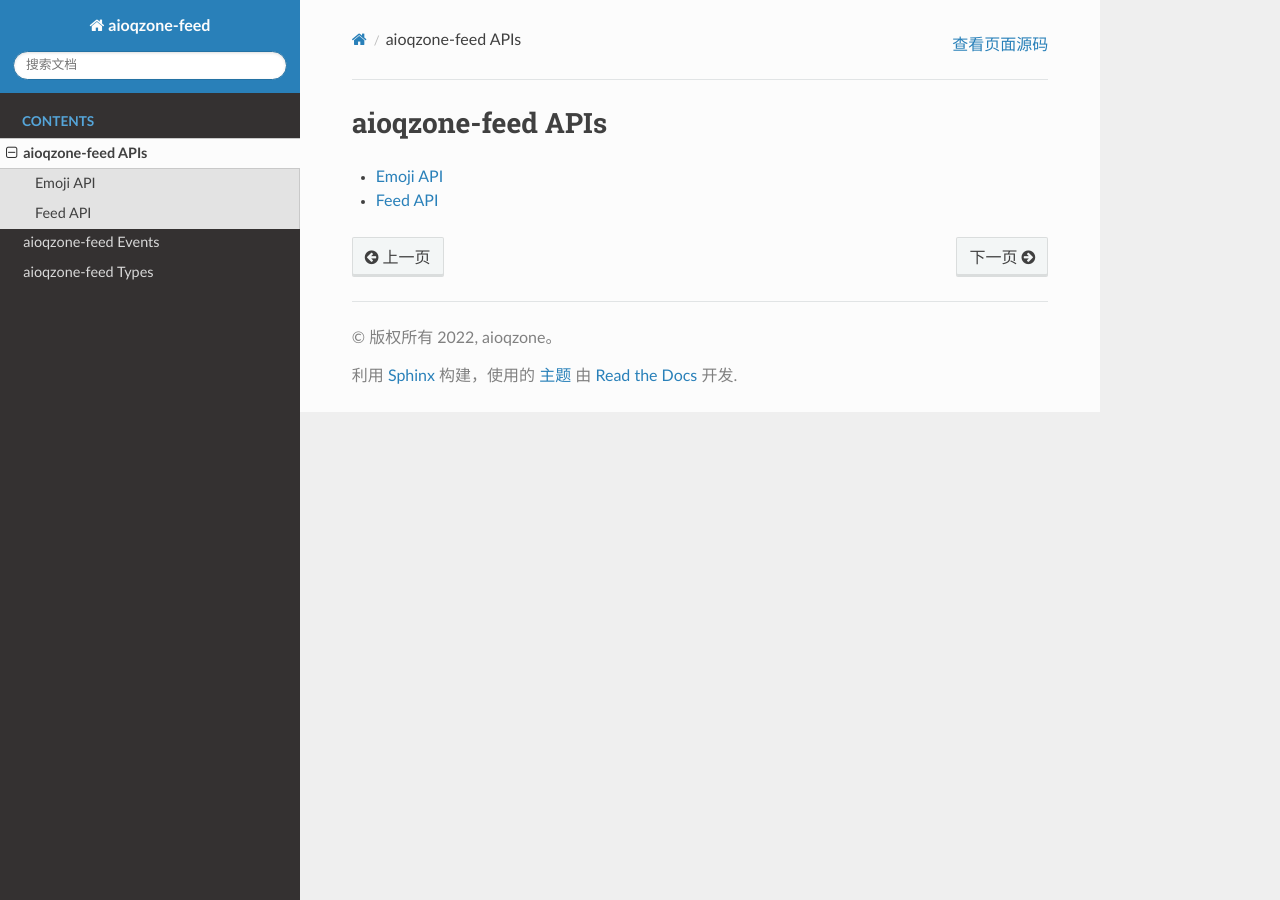
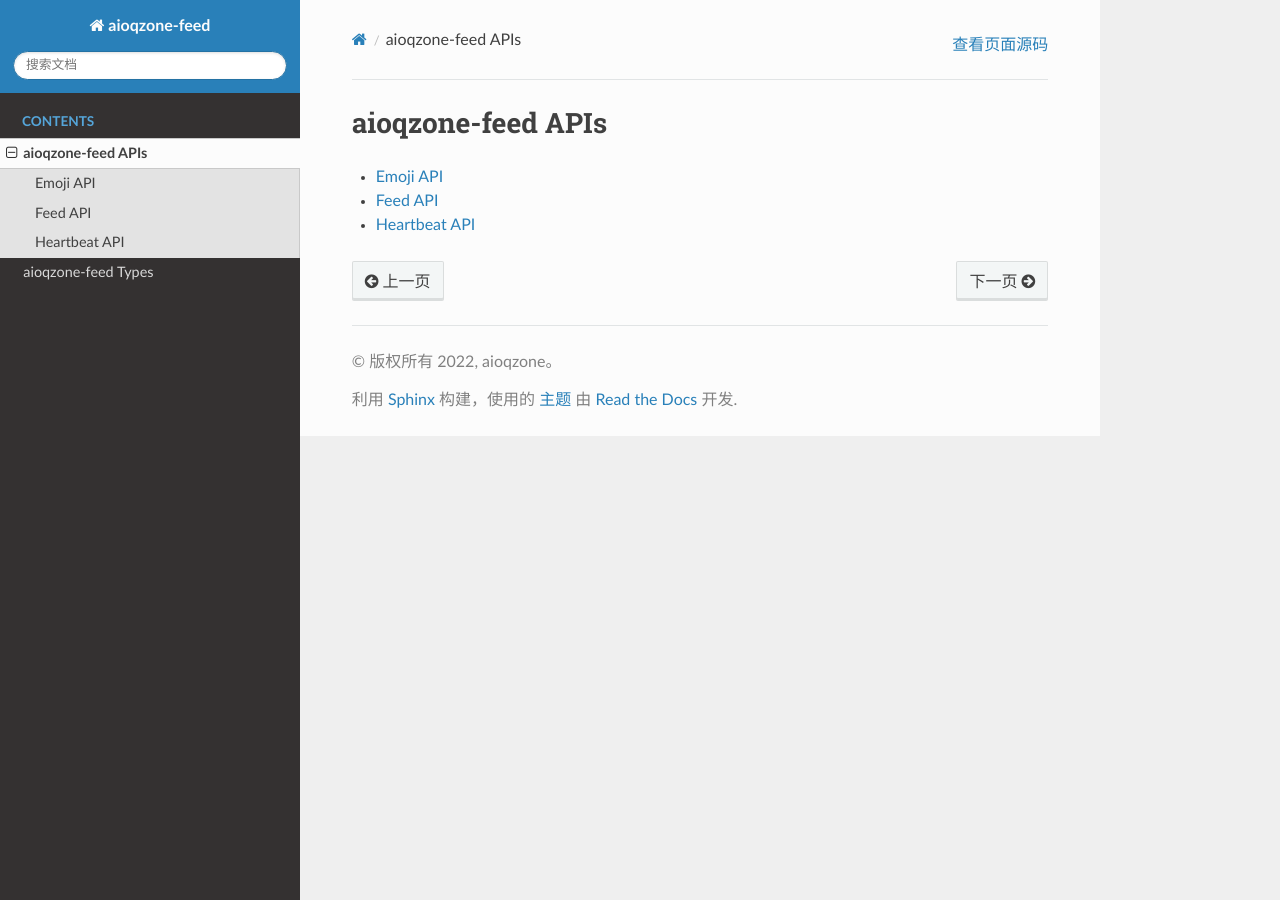
Before and after one commit to aioqzone/aioqzone-feed, a Sphinx documentation site: the page built from doc/source/api/index.rst, in a window 1280 px wide. Built offline with Sphinx 7.4.7 and the Read the Docs theme 2.0.0, drawn with Linux system fonts in a browser that asks for light colours; pages that are not in the unit, such as notebooks, are missing from menus.

Commit message:
doc: update refs

```diff
--- /dev/null
+++ b/doc/source/api/heartbeat.rst
@@ -0,0 +1,5 @@
+Heartbeat API
+==========================
+
+.. automodule:: aioqzone_feed.api.heartbeat
+    :members:
--- a/doc/source/interface/hook.rst
+++ b/doc/source/event/index.rst
@@ -3,5 +3,8 @@
 
 aioqzone-feed follows the hook system defined in :external:mod:`qqqr.event`.
 
-.. autoclass:: aioqzone_feed.interface.hook.FeedEvent
+.. automodule:: aioqzone_feed.event.feed
     :members:
+
+.. automodule:: aioqzone_feed.event.heartbeat
+    :members:
```
